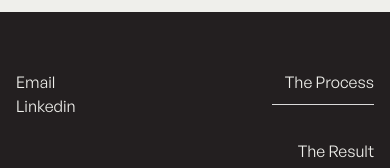
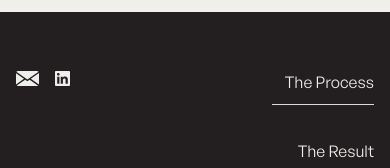
Before and after one commit to filipdoescode/mende-cc, a Next.js app: page / in a window 390 px wide. Shown: the part 3392-3560 px from the top of the page. Built offline with nearby package versions, Linux system fonts and the light colour scheme.

Commit message:
fixed icons

```diff
--- a/components/footer.tsx
+++ b/components/footer.tsx
@@ -4,6 +4,8 @@ import { commonContent } from "@/content/common"
 import { NAVIGATION } from "@/lib/navigation"
 import { Icons } from "@/components/icons"
 import { MMLink } from "@/components/mm-link"
+
+// TODO: Correct links & navigation
 
 export function Footer() {
   return (
@@ -47,10 +49,19 @@ export function Footer() {
               © {new Date().getFullYear()} | Mendflow Ltd.
             </p>
 
-            <ul>
-              <li>Email</li>
-              <li>Linkedin</li>
+            <ul className="flex gap-4 lg:hidden">
+              <li>
+                <Link href="mailto:contact@mendflow.com">
+                  <Icons.email />
+                </Link>
+              </li>
+              <li>
+                <Link href="mailto:contact@mendflow.com">
+                  <Icons.linkedin />
+                </Link>
+              </li>
             </ul>
+
             <Icons.logoWhite className="block lg:hidden" />
           </div>
 
--- a/components/icons.tsx
+++ b/components/icons.tsx
@@ -720,4 +720,36 @@ export const Icons = {
       <rect width="25" height="3.42857" rx="1" fill="#231F20" />
     </svg>
   ),
+  email: (props: SVGProps<SVGSVGElement>) => (
+    <svg
+      width="23"
+      height="16"
+      viewBox="0 0 23 16"
+      fill="none"
+      xmlns="http://www.w3.org/2000/svg"
+      {...props}
+    >
+      <path
+        fillRule="evenodd"
+        clipRule="evenodd"
+        d="M20.8899 0.970703C21.5791 0.970703 22.1911 1.2503 22.5762 1.68277L11.3923 9.62084L0.308033 1.82692C0.678638 1.31344 1.34707 0.970703 2.11009 0.970703H20.8899ZM0 14.185V3.2355L7.95324 8.82785L0.0163949 14.4087C0.0055766 14.3354 0 14.2607 0 14.185ZM0.727372 15.5339C1.09769 15.806 1.58116 15.9707 2.11009 15.9707H20.8899C21.3445 15.9707 21.7656 15.849 22.11 15.6421L13.6588 9.64357L12.139 10.7223C11.7092 11.0274 11.083 11.0286 10.6516 10.7252L9.10887 9.64043L0.727372 15.5339ZM14.8081 8.82785L22.9423 14.6014C22.98 14.4678 23 14.3284 23 14.185V3.01338L14.8081 8.82785Z"
+        fill="#EEEEEA"
+      />
+    </svg>
+  ),
+  linkedin: (props: SVGProps<SVGSVGElement>) => (
+    <svg
+      width="15"
+      height="16"
+      viewBox="0 0 15 16"
+      fill="none"
+      xmlns="http://www.w3.org/2000/svg"
+      {...props}
+    >
+      <path
+        d="M15 2.07364V14.8678C15 15.1603 14.8838 15.4408 14.677 15.6477C14.4701 15.8545 14.1896 15.9707 13.8971 15.9707H1.10294C0.810423 15.9707 0.529886 15.8545 0.323044 15.6477C0.116202 15.4408 0 15.1603 0 14.8678L0 2.07364C0 1.78113 0.116202 1.50059 0.323044 1.29375C0.529886 1.08691 0.810423 0.970703 1.10294 0.970703L13.8971 0.970703C14.1896 0.970703 14.4701 1.08691 14.677 1.29375C14.8838 1.50059 15 1.78113 15 2.07364ZM4.41176 6.706H2.20588V13.7648H4.41176V6.706ZM4.61029 4.27953C4.61146 4.11267 4.57974 3.94722 4.51696 3.79262C4.45418 3.63802 4.36156 3.4973 4.2444 3.37849C4.12723 3.25969 3.98781 3.16512 3.8341 3.1002C3.68038 3.03528 3.51539 3.00127 3.34853 3.00011H3.30882C2.9695 3.00011 2.64408 3.13491 2.40414 3.37485C2.16421 3.61478 2.02941 3.94021 2.02941 4.27953C2.02941 4.61885 2.16421 4.94427 2.40414 5.18421C2.64408 5.42414 2.9695 5.55894 3.30882 5.55894C3.47569 5.56304 3.64173 5.53423 3.79746 5.47414C3.95319 5.41405 4.09555 5.32387 4.21642 5.20874C4.33728 5.09361 4.43427 4.9558 4.50186 4.80318C4.56944 4.65055 4.60629 4.4861 4.61029 4.31923V4.27953ZM12.7941 9.47659C12.7941 7.35453 11.4441 6.52953 10.1029 6.52953C9.66381 6.50754 9.22659 6.60107 8.83489 6.80079C8.44319 7.00051 8.1107 7.29944 7.87059 7.66776H7.80882V6.706H5.73529V13.7648H7.94118V10.0104C7.90929 9.62589 8.03041 9.24433 8.27823 8.9486C8.52605 8.65287 8.88054 8.46687 9.26471 8.431H9.34853C10.05 8.431 10.5706 8.87217 10.5706 9.98394V13.7648H12.7765L12.7941 9.47659Z"
+        fill="#EEEEEA"
+      />
+    </svg>
+  ),
 }
```
